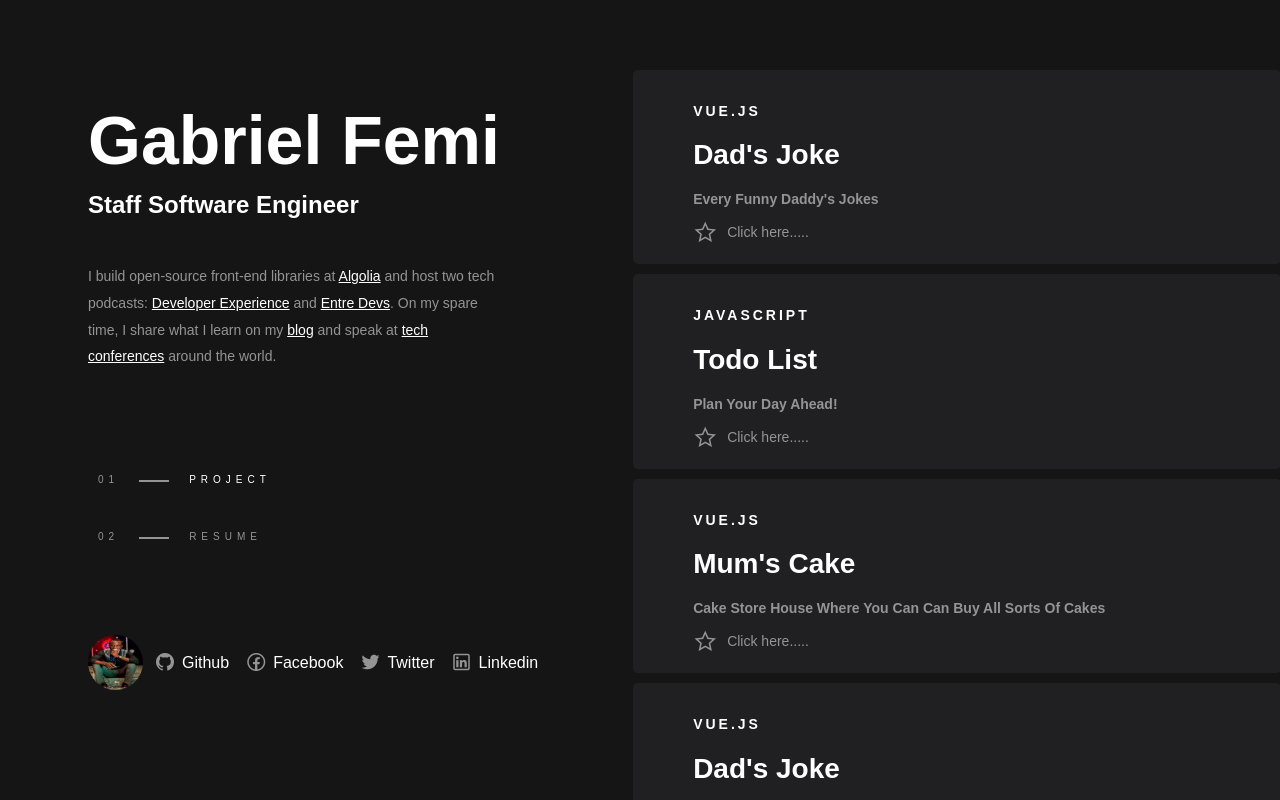
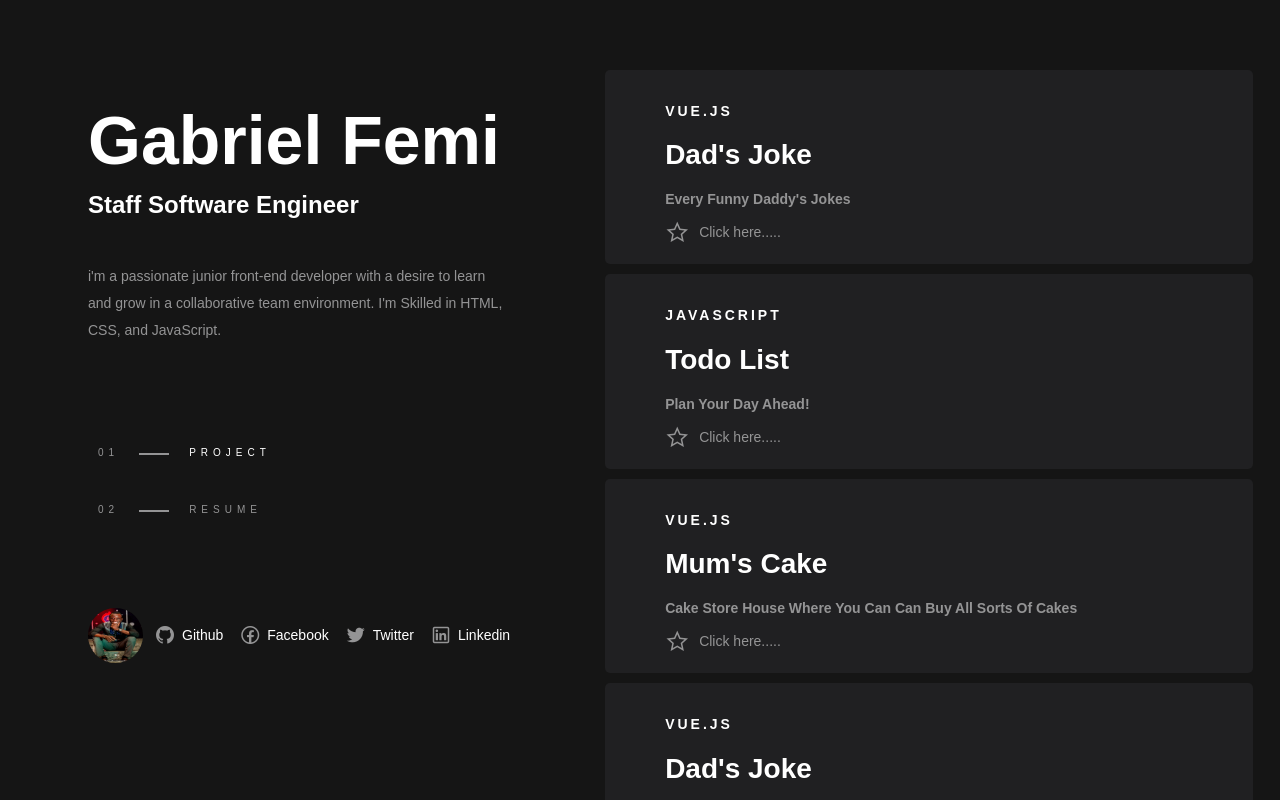
Before and after one commit to femigabriel/my-website, a Vue app: page / in a window 1280 px wide. Built offline with nearby package versions, Linux system fonts and the light colour scheme; a web font is replaced by a local one.

Commit message:
addition of resume

```diff
--- a/src/components/Profile.vue
+++ b/src/components/Profile.vue
@@ -6,11 +6,9 @@
     </div>
     <div class="about">
       <p>
-        I build open-source front-end libraries at <span>Algolia</span> and host
-        two tech podcasts: <span>Developer Experience</span> and
-        <span>Entre Devs</span>. On my spare time, I share what I learn on my
-        <span>blog</span> and speak at <span>tech conferences</span> around the
-        world.
+        i'm a passionate junior front-end developer with a desire to learn and grow in
+        a collaborative team environment. I'm Skilled in HTML, CSS, and JavaScript.
+
       </p>
     </div>
     <div class="skills">
@@ -22,6 +20,7 @@
           v-for="li in lists"
           :key="li"
         >
+          <div></div>
           <span>{{ li.numb }}</span>
           <div class="flex" v-bind:class="{ active: li.id === activeId }">
             <div class="line"></div>
@@ -35,24 +34,20 @@
       <div class="socials flex">
         <i class="lab la-github"></i>
         <a href="https://github.com/femigabriel">Github</a>
-        <p></p>
       </div>
       <div class="socials flex">
         <i class="lab la-facebook"></i>
         <a href="facebook.com/femigabriel89">Facebook</a>
-        <p></p>
       </div>
       <div class="socials flex">
         <i class="lab la-twitter"></i>
         <a href="https://twitter.com/FemiGab2018">Twitter</a>
-        <p></p>
       </div>
       <div class="socials flex">
         <i class="lab la-linkedin"></i>
         <a href="https://www.linkedin.com/in/ogungbade-oluwafemi-25b28619a/"
           >Linkedin</a
         >
-        <p></p>
       </div>
     </div>
   </div>
@@ -75,9 +70,6 @@ export default {
     setActivePage(value) {
       this.$emit("setActivePage", value);
     },
-    // selectedList(id) {
-    //   this.activeId = id;
-    // },
   },
 };
 </script>
@@ -155,17 +147,12 @@ h2 {
 .active {
   color: rgb(255, 255, 255);
 }
-/* .active .line{
-  background: rgb(255, 255, 255);
-}
-.active .line  {
-    background: red;
-} */
-.list-1:hover {
+
+/* .list-1:hover {
   color: rgb(148, 148, 149);
   cursor: pointer;
   transition: all 0.2s ease-in-out;
-}
+} */
 .list {
   color: rgb(148, 148, 149);
   cursor: pointer;
@@ -184,17 +171,9 @@ h2 {
 .list .line:hover {
   width: 5em;
   transition: all 0.2s ease-in-out;
-   background: rgb(255, 255, 255);
+  background: rgb(255, 255, 255);
 }
-.list .line .active {
-  width: 5em;
-  transition: all 0.2s ease-in-out;
-}
-.list .line:active {
-  width: 6em;
-  transition: all 0.2s ease-in-out;
-  color: rgb(255, 255, 255);
-}
+
 .skills {
   padding-top: 10px;
   margin: -10px 0px;
@@ -217,7 +196,7 @@ li {
 }
 .socials a {
   color: rgb(255, 255, 255);
-  font-size: 1em;
+  font-size: 14px;
   margin: 15px 0px;
   text-decoration: none;
   /* letter-spacing: 3px; */
@@ -240,7 +219,7 @@ img {
     padding: 5px 8px;
   }
   .socials p {
-    font-size: 8px;
+    font-size: 14px;
   }
 
   .profile-pics {
--- a/src/components/ProjectFlex.vue
+++ b/src/components/ProjectFlex.vue
@@ -91,7 +91,7 @@ export default {
         },
         {
           date: "July 22, 2022",
-          status: "Paris-France",
+          status: "Online",
           framework: "JAVASCRIPT",
           title: "Todo List",
           description: "Plan your day ahead today!",
@@ -101,7 +101,7 @@ export default {
         },
         {
           date: "July 22, 2022",
-          status: "Paris-France",
+          status: "Online",
           framework: "JAVASCRIPT",
           title: "Todo List",
           description: "Plan your day ahead today!",
@@ -123,12 +123,9 @@ export default {
   margin: -15px -15px;
 }
 .project-box {
-  /* width: 380px;
-  height: 50vh; */
   width: 320px;
   background: rgb(32, 32, 34);
   padding-left: 20px;
-  /* padding-right: 40px; */
   padding-top: 40px;
   padding-bottom: 40px;
   padding-left: 40px;
--- a/src/components/ProjectGrid.vue
+++ b/src/components/ProjectGrid.vue
@@ -86,8 +86,8 @@ export default {
         },
         {
           date: "July 22, 2022",
-          status: "Paris-France",
-          framework: "JAVASCRIPT",
+          status: "Online",
+          framework: "HTML & CSS",
           title: "Adeori Resturant",
           description: "Enjoy a nice meal at Adeori Resturant!",
           url: "https://nostalgic-lovelace-acc728.netlify.app",
--- a/src/components/Resume.vue
+++ b/src/components/Resume.vue
@@ -9,10 +9,10 @@
         <p class="subheading">Frontend Developer</p>
         <div class="summary">
           <p>
-            I’m a frontend software developer, passionate about solving problems
-            with code and transforming ideas from pixels to scalable products. I
-            create usable applications with user experience as a top priority
-            using various web tools, languages and technology.
+            Passionate junior front-end developer with a desire to learn and
+            grow in a collaborative team environment. Skilled in HTML, CSS, and
+            JavaScript. Excels at creating pixel-perfect designs and working
+            with cross-browser compatibility issues.
           </p>
         </div>
         <div class="divider">
```
